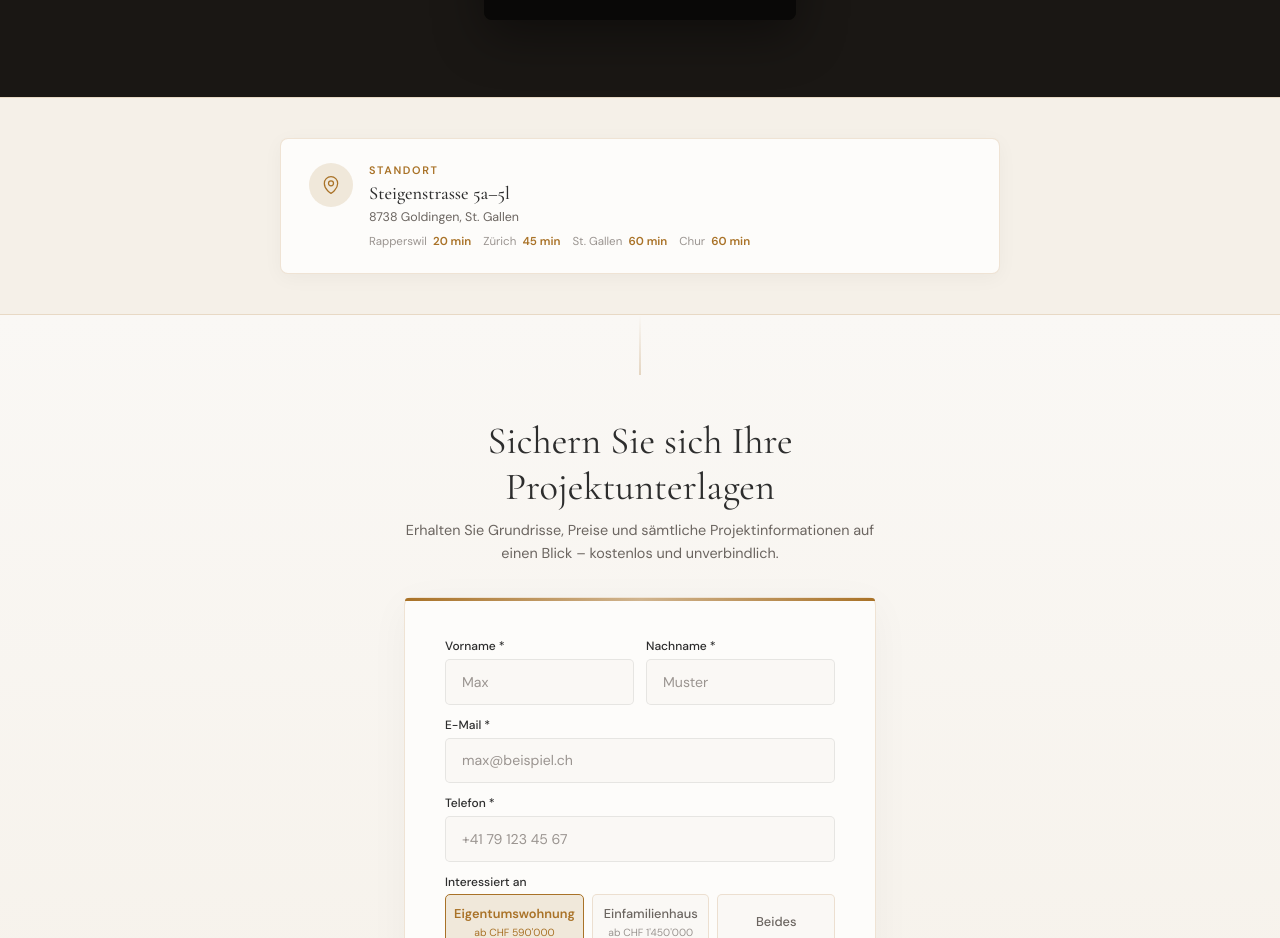
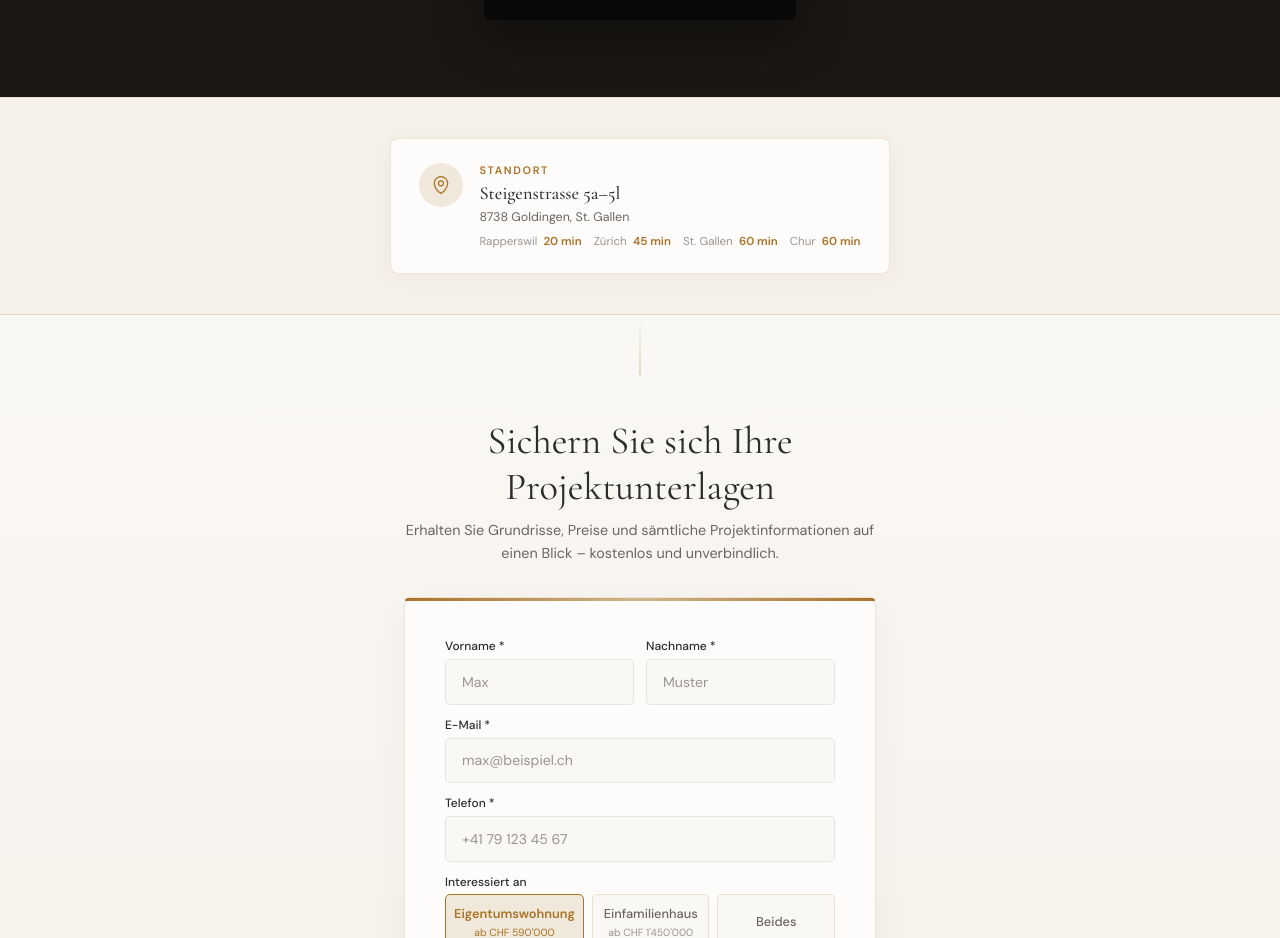
Before and after one commit to Marcowinni/landing-page-goldigwohnen, a website: page index.html in a window 1280 px wide. Shown: the part 1920-2858 px from the top of the page. Drawn offline with nearby package versions, Linux system fonts and the light colour scheme; grey boxes are pictures that could not be loaded.

Commit message:
Center single info card with max-width and shrink-to-content flex

```diff
--- a/index.html
+++ b/index.html
@@ -394,6 +394,9 @@
       padding: 1.5rem 1.75rem;
       display: flex; align-items: flex-start; gap: 1rem;
       box-shadow: 0 4px 20px rgba(0,0,0,0.04);
+    }
+    .info-strip-inner > .info-card:only-child {
+      flex: 0 1 auto; max-width: 560px;
     }
     .info-card-icon {
       width: 44px; height: 44px; flex-shrink: 0;
```
